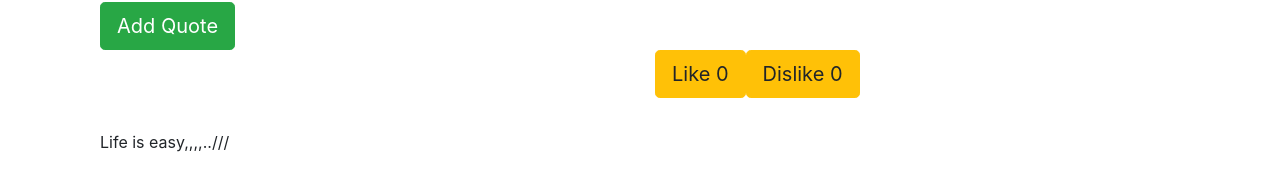
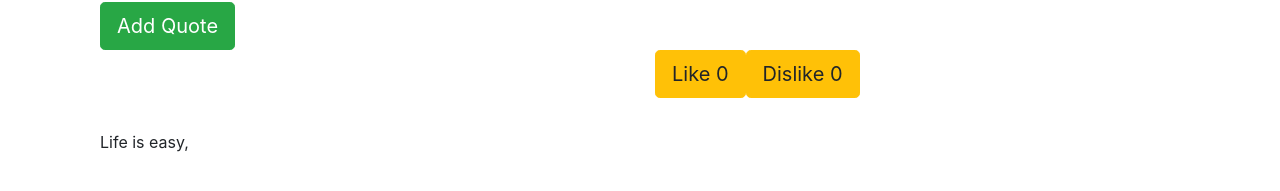
Before and after one commit to savannah8/QT-APP, an Angular app: page / in a window 1280 px wide. Shown: the part 461-652 px from the top of the page. Built offline with nearby package versions, Linux system fonts and the light colour scheme.

Commit message:
added functions to upvote and downvote

```diff
--- a/src/app/app.component.ts
+++ b/src/app/app.component.ts
@@ -10,7 +10,7 @@ import { Quote } from './quote';
 export class AppComponent {
 
   quotes= [
-    new Quote (0, 'Life is easy,,,,..///', '','', 0, 0),
+    new Quote (0, 'Life is easy,', '','', 0, 0),
    ]
    addQuote(quote){
 
--- a/src/app/quote-made/quote-made.component.html
+++ b/src/app/quote-made/quote-made.component.html
@@ -1 +1 @@
-<app-quote *ngFor='let quote of quotes' [quote]='quote' (like)='thumbsUp($event)'></app-quote>
+<app-quote *ngFor='let quote of quotes' [quote]='quote' (uppoll)='thumbsUp($event)'></app-quote>
--- a/src/app/quote-made/quote-made.component.ts
+++ b/src/app/quote-made/quote-made.component.ts
@@ -10,14 +10,14 @@ import { Quote } from '../quote'
 export class QuoteMadeComponent implements OnInit {
 
 @Input() quotes:Quote[];
-@Output() like= new EventEmitter<boolean>();
+@Output() uppoll= new EventEmitter<boolean>();
 @Output() dislike = new EventEmitter<boolean>();
 
 up(upvoting:boolean){
-  this.like.emit(upvoting);
+  this.uppoll.emit(upvoting);
 }
 down(downvoting:boolean){
-  this.like.emit(downvoting);
+  this.uppoll.emit(downvoting);
 }
   constructor() { }
 
--- a/src/app/quote/quote.component.ts
+++ b/src/app/quote/quote.component.ts
@@ -9,7 +9,7 @@ import { Quote } from '../quote'
 export class QuoteComponent implements OnInit {
 
   @Input() quote:Quote
-  @Output() like= new EventEmitter<boolean>();
+  @Output() uppoll= new EventEmitter<boolean>();
 
   upvote:number=0;
   downvote:number=0;
```
